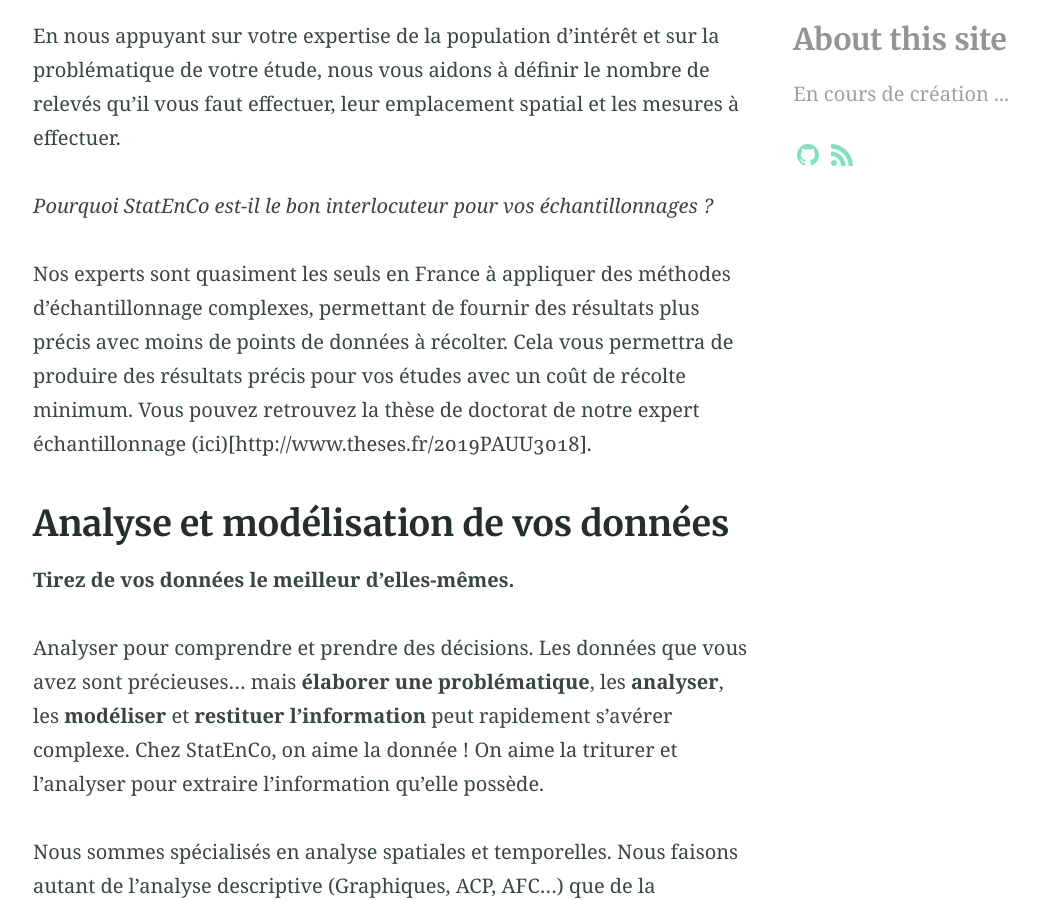
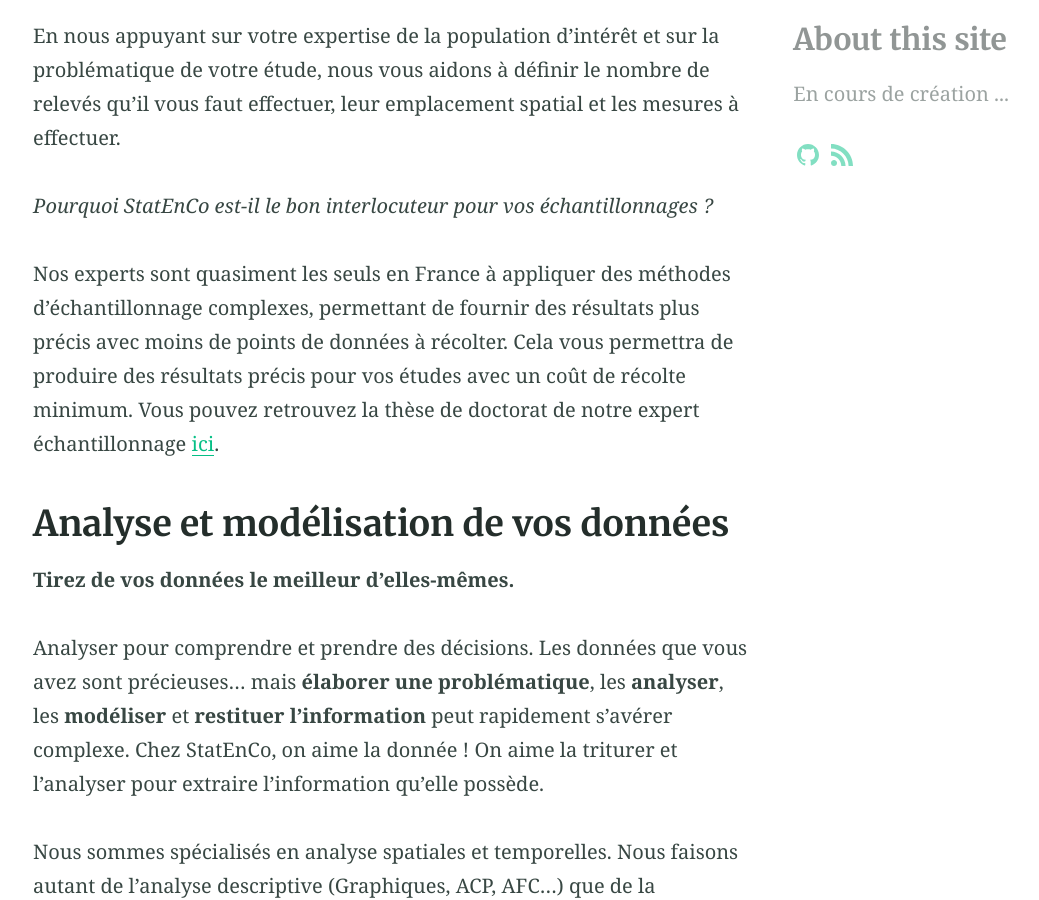
Before and after one commit to Claire-K/Claire-K.github.io, a Jekyll site: the page built from categories.md, in a window 1280 px wide and 900 px high, scrolled down 900 px. Shown: the whole window, without its empty margins (31-1070 px from the left). Built offline with Jekyll 4.4.1, drawn with Linux system fonts in a browser that asks for light colours.

Commit message:
Update categories.md

```diff
--- a/categories.md
+++ b/categories.md
@@ -18,7 +18,7 @@ En nous appuyant sur votre expertise de la population d’intérêt et sur la pr
 
 *Pourquoi StatEnCo est-il le bon interlocuteur pour vos échantillonnages ?*
 
-Nos experts sont quasiment les seuls en France à appliquer des méthodes d'échantillonnage complexes, permettant de fournir des résultats plus précis avec moins de points de données à récolter. Cela vous permettra de produire des résultats précis pour vos études avec un coût de récolte minimum. Vous pouvez retrouvez la thèse de doctorat de notre expert échantillonnage (ici)[http://www.theses.fr/2019PAUU3018].
+Nos experts sont quasiment les seuls en France à appliquer des méthodes d'échantillonnage complexes, permettant de fournir des résultats plus précis avec moins de points de données à récolter. Cela vous permettra de produire des résultats précis pour vos études avec un coût de récolte minimum. Vous pouvez retrouvez la thèse de doctorat de notre expert échantillonnage [ici](http://www.theses.fr/2019PAUU3018).
 
 
 
```
